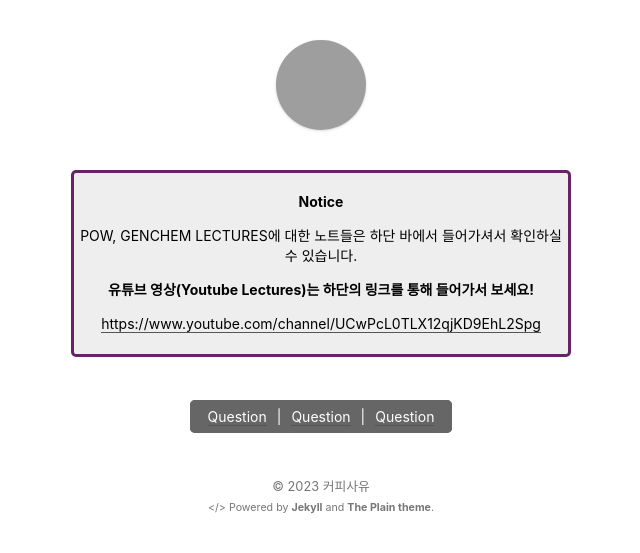
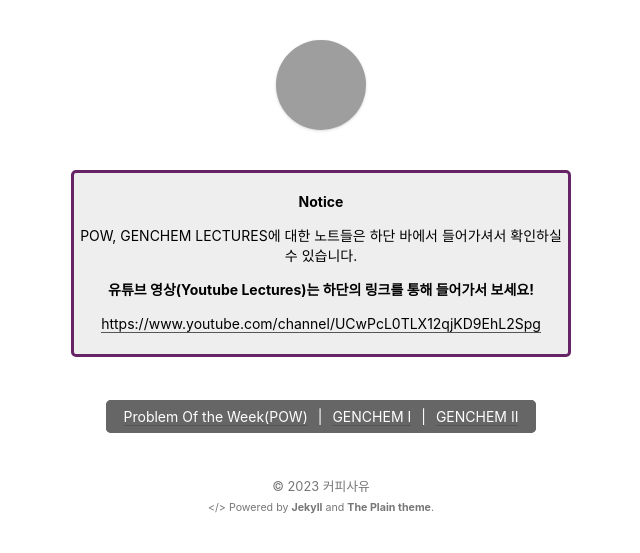
Before and after one commit to chemwj/chemwj.github.io, a Jekyll site: the page built from index.html, in a window 1280 px wide, cut to the strip 0-553 px from the top of the page. Shown: the whole strip, without its empty margins (319-959 px from the left). Built offline with Jekyll 4.4.1, drawn with Linux system fonts in a browser that asks for light colours; grey boxes are pictures that could not be loaded.

Commit message:
Update index.html

```diff
--- a/index.html
+++ b/index.html
@@ -14,7 +14,7 @@ layout: default
 <section>
 	<center>
 		<span style="border: 3px solid #666666; background-color: #666666; color: white; border-radius: 5px; padding: 5px;">
-			<a style="text-decoration: none; color:white; margin: 10px;" href="/Problem Of the Week(POW)">Question</a>|<a style="text-decoration: none; color:white; margin: 10px;" href="/GENCHEM I">Question</a>|<a style="text-decoration: none; color:white; margin: 10px;" href="/GENCHEM II">Question</a>
+			<a style="text-decoration: none; color:white; margin: 10px;" href="/Problem Of the Week(POW)">Problem Of the Week(POW)</a>|<a style="text-decoration: none; color:white; margin: 10px;" href="/GENCHEM I">GENCHEM I</a>|<a style="text-decoration: none; color:white; margin: 10px;" href="/GENCHEM II">GENCHEM II</a>
 		</span>
 	</center>
 </section>
```
